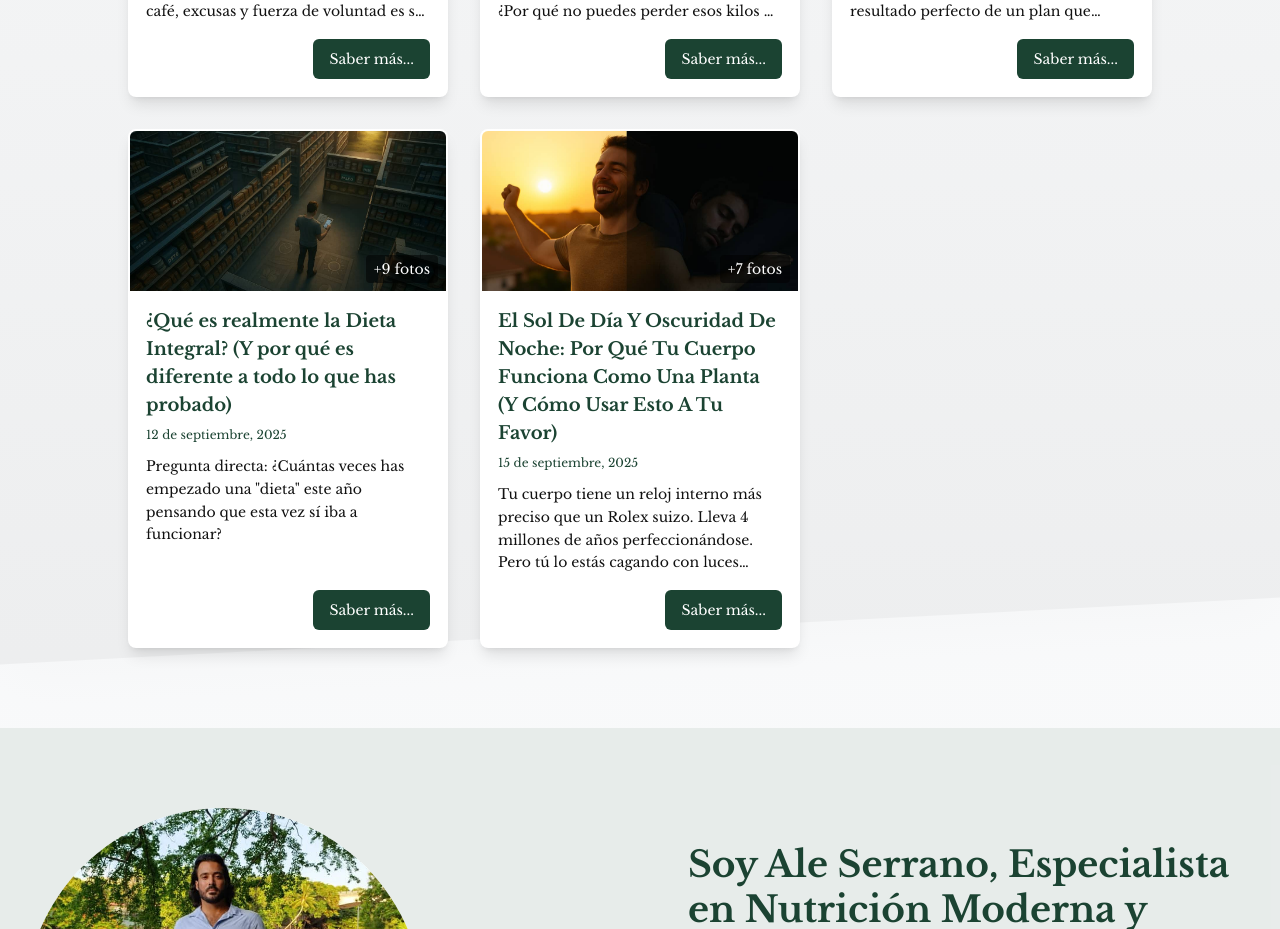
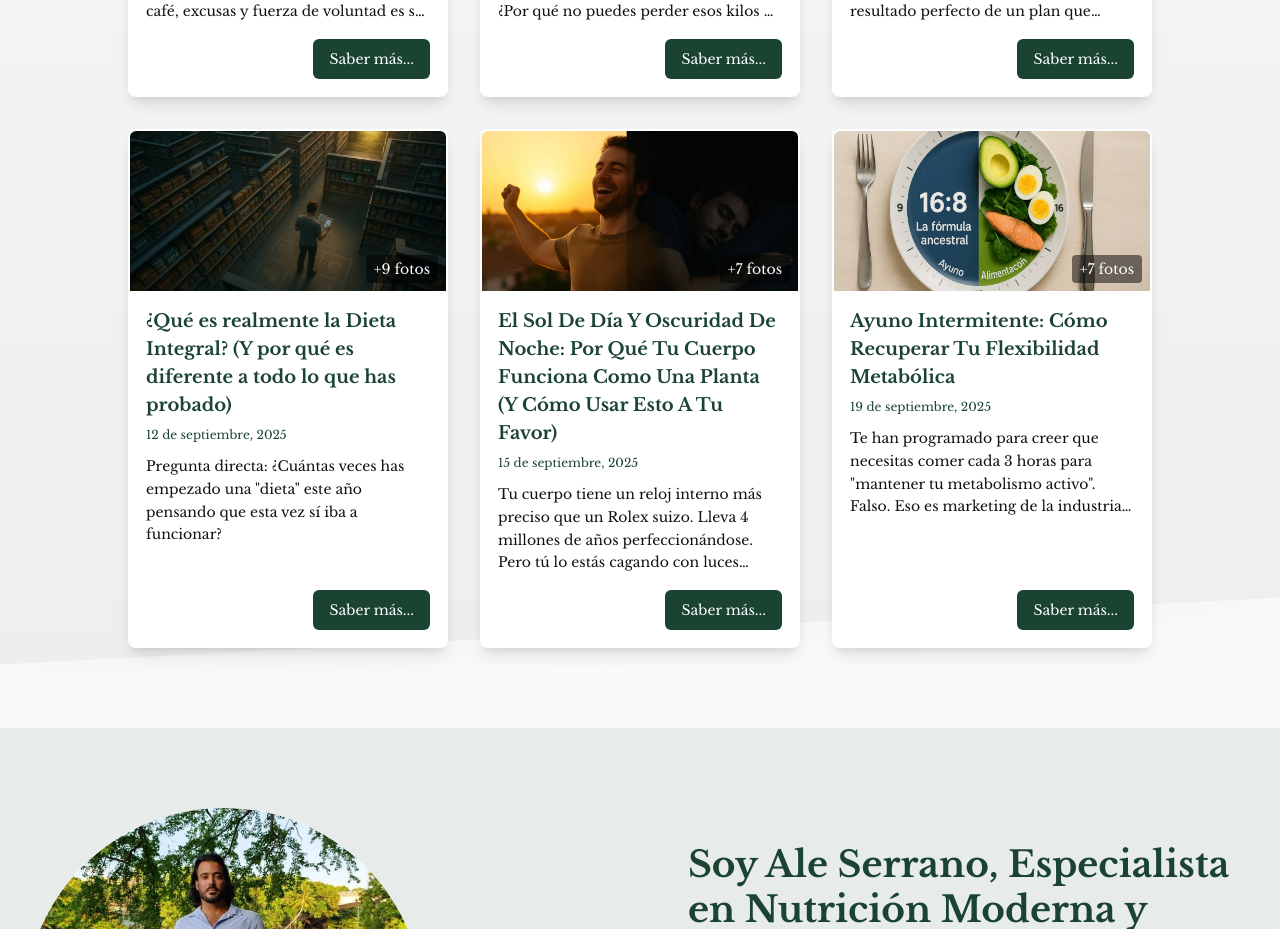
Before and after one commit to AlbeD3v/Dieta-Integral, a Next.js app: page / in a window 1280 px wide. Shown: the part 1522-2451 px from the top of the page. Built offline with nearby package versions, Linux system fonts and the light colour scheme.

Commit message:
articulo 6.2

```diff
--- /dev/null
+++ b/src/data/articles/article6.ts
@@ -0,0 +1,176 @@
+import { ArticleFull } from '@/data/types';
+
+export const article6: ArticleFull = {
+  id: 6,
+  slug: '6',
+  title: 'Ayuno Intermitente: Cómo Recuperar Tu Flexibilidad Metabólica',
+  summary: 'Te han programado para creer que necesitas comer cada 3 horas para "mantener tu metabolismo activo". Falso. Eso es marketing de la industria alimentaria disfrazado de ciencia',
+  images: [
+    '/articulos/articulo6/articulo6_1.jpg',
+    '/articulos/articulo6/articulo6_2.jpg',
+    '/articulos/articulo6/articulo6_3.jpg',
+    '/articulos/articulo6/articulo6_4.jpg',
+    '/articulos/articulo6/articulo6_5.jpg',
+    '/articulos/articulo6/articulo6_6.jpg',
+    '/articulos/articulo6/articulo6_7.jpg',
+    '/articulos/articulo6/articulo6_8.jpg'
+  ],
+  articleUrl: '/articulos/6',
+  publicationDate: '19 de septiembre, 2025',
+  content:`# Ayuno Intermitente: Cómo Recuperar Tu Flexibilidad Metabólica
+
+## La Mentira Más Grande que Te Vendieron Sobre el Metabolismo [Img:1]
+
+Te han programado para creer que necesitas comer cada 3 horas para "mantener tu metabolismo activo". Falso. Eso es marketing de la industria alimentaria disfrazado de ciencia.
+
+Tu cuerpo tiene dos sistemas energéticos, como dos calderas en tu casa:
+*- Caldera de azúcar:* 400-500 gramos de glucógeno = aproximadamente 2,000 calorías
+
+*- Caldera de grasa:* Incluso las personas delgadas almacenan 40,000-100,000 calorías en grasa
+
+El problema es que llevas años usando solo la primera. La segunda está ahí, esperando, pero nunca le das la oportunidad de encenderse porque comes constantemente.
+
+## Por Qué Tu Cuerpo Necesita Períodos Sin Comida [Img:2]
+
+Cuando comes, tu insulina sube y activa el modo "almacenamiento". Cuando ayunas, la insulina baja y activa el modo "uso de reservas". *Tu cuerpo solo puede estar en uno de estos dos estados.*
+
+Durante el ayuno suceden cosas increíbles:
+- Se activa *la autofagia* (tu sistema de limpieza celular)
+- Mejora la *sensibilidad* a la insulina
+- Se eleva *el glucagón* (hormona que libera grasa almacenada)
+- Aumenta *la hormona de crecimiento*
+
+> Esto no es teoría: en un ensayo de ventana temprana 6 h sin perder peso, los hombres con prediabetes mejoraron la sensibilidad a la insulina, la presión arterial y el estrés oxidativo.
+https://pubmed.ncbi.nlm.nih.gov/29754952/  https://pmc.ncbi.nlm.nih.gov/articles/PMC5990470/
+
+> Este “cambio metabólico” de glucosa a cetonas y la autofagia están ampliamente descritos en revisiones clínicas recientes.
+https://pubmed.ncbi.nlm.nih.gov/31881139/  https://www.polyu.edu.hk/cbs/rclcn/images/cdl_articles/D/de_Cabo__Mattson._2019.pdf
+
+Esto no es teoría. Durante millones de años, tus antepasados ayunaron naturalmente. No había supermercados abiertos 24/7 ni snacks a cada hora.
+
+## Los Verdaderos Beneficios del Ayuno Intermitente [Img:3]
+
+Olvídate de las promesas mágicas. Esto es lo que realmente sucede cuando implementas ayuno intermitente correctamente:
+
+*Beneficios metabólicos comprobados:*
+- Pérdida de grasa corporal
+- Reducción de niveles de insulina
+- Mejora del control glucémico
+- Disminución de la presión arterial
+> Con OMAD isocalórico, se observaron ↓triglicéridos y ↑HDL, con ↑LDL como efecto a vigilar; además, se redujo la grasa corporal.
+https://pmc.ncbi.nlm.nih.gov/articles/PMC2645638/
+
+> Otros datos muestran que 1 comida/día puede empeorar la glucemia matinal/OGTT, por lo que el timing es clave.
+https://pmc.ncbi.nlm.nih.gov/articles/PMC2121099/
+
+> El Alternate-Day Fasting (ADF) es eficaz para perder peso y mejorar marcadores cardiometabólicos, con resultados comparables (y a veces superiores) a la restricción diaria.
+https://pmc.ncbi.nlm.nih.gov/articles/PMC5043510/  https://pmc.ncbi.nlm.nih.gov/articles/PMC5680777/
+
+*Beneficios neurológicos:*
+- Mayor claridad mental y concentración
+- Aumento del **BDNF** (factor neurotrófico)
+- Elevación del estado de ánimo
+- Mejor función cognitiva
+
+*Beneficios celulares:*
+- Activación de la autofagia
+- Reducción de la inflamación
+- Fortalecimiento del sistema inmune
+- Mejora de la salud intestinal
+
+## Cómo Implementar el Ayuno Intermitente Paso a Paso [Img:4]
+
+No te lances a hacer ayunos de 24 horas desde el primer día. Tu cuerpo necesita reaprender cómo usar sus reservas de grasa.
+
+> Si prefieres un enfoque moderado (tipo 5:2), hay ensayos que muestran pérdida de peso y sensibilidad a insulina comparables a la restricción diaria, con buena adherencia.
+https://pmc.ncbi.nlm.nih.gov/articles/PMC5857384/  https://pmc.ncbi.nlm.nih.gov/articles/PMC8598045/
+
+*Protocolo de Adaptación Progresiva:*
+*Semana 1 - Ayuno 12/12:*
+- Cena a las 8:00 PM
+- Desayuna a las 8:00 AM del día siguiente
+- Solo agua, té verde o café negro durante el ayuno
+
+*Semana 2 - Ayuno 16/8:*
+- Cena a las 8:00 PM
+- Primera comida a las 12:00 PM
+- Ventana de alimentación: 8 horas
+
+*Semana 3 - Ayuno 18/6:*
+- Extiende el ayuno según tu tolerancia
+- Ventana de alimentación: 6 horas
+- Evalúa cómo responde tu cuerpo
+
+## Qué Puedes y No Puedes Consumir Durante el Ayuno [Img:5]
+
+*PERMITIDO durante el ayuno:*
+- Agua (la base de todo)
+- Té verde, té de menta, infusiones sin azúcar
+- Café negro (sin leche ni edulcorantes)
+- Agua con limón o vinagre de manzana
+- Sal marina para electrolitos
+
+*PROHIBIDO durante el ayuno:*
+- Cualquier alimento sólido
+- Jugos (incluso verdes)
+- Refrescos de dieta
+- Leche o cremas
+- Edulcorantes artificiales
+
+La regla es simple: si aporta calorías o puede elevar tu insulina, no lo consumas durante el ayuno.
+
+## Cómo Romper el Ayuno Correctamente [Img:6]
+
+Aquí es donde la mayoría falla. Pasas 16 horas sin comer y luego te atacas una pizza. Estás saboteando todo el proceso.
+
+*Protocolo para romper el ayuno:*
+*20 minutos antes de comer:*
+- Agua con limón y sal
+- Té verde con canela (opcional)
+
+*Primera ingesta:*
+- Proteína magra: pollo, pavo, pescado blanco, huevos
+- Añade sal para reponer electrolitos
+- Evita grasas y carbohidratos en esta primera comida
+
+*30 minutos después:*
+- Ahora sí, comida completa con grasas saludables y vegetales
+
+¿Por qué este protocolo? Tu cuerpo está en estado de alta sensibilidad a la insulina. La proteína magra aprovecha esto sin generar picos excesivos.
+
+> En modelos animales, el IF ↑variabilidad de la FC, ↓presión arterial y preserva la función miocárdica, lo que subraya la importancia de romper el ayuno sin picos bruscos.
+https://pubmed.ncbi.nlm.nih.gov/16581971/  https://pubmed.ncbi.nlm.nih.gov/30824397/  https://pmc.ncbi.nlm.nih.gov/articles/PMC6173345/
+
+## Errores Comunes que Sabotean tu Progreso [Img:7]
+
+*Error #1: Romper el ayuno con grasa + carbohidratos*
+Combinar grasa con carbohidratos cuando tu insulina está sensible = almacenamiento directo de grasa (Nos referimos sobre todo a comida ultraprocesada)
+
+*Error #2: Pensar que el hambre es emergencia*
+El hambre emocional llega rápido y busca azúcar. El hambre real llega gradual y cualquier alimento te sirve.
+
+*Error #3: No hidratarse adecuadamente*
+30-50ml de agua por kilo de peso. Por cada 500ml, añade 1.5-2g de sal marina.
+
+*Error #4: Hacer ayunos extremos sin adaptación*
+Tu cuerpo necesita tiempo para crear las enzimas que metabolizan grasa. No tengas prisa.
+
+## Cuándo Vas a Notar los Cambios Reales [Img:8]
+
+*Días 2-4:*
+Tu cuerpo empieza a recordar cómo usar grasa como combustible. Puede que sientas ligera fatiga mientras se adapta.
+
+*Semana 2:*
+Energía más estable durante el día. Se acabaron los bajones.
+
+*Semana 3:*
+Empiezas a distinguir entre hambre real y emocional. Tu mente se vuelve más clara.
+
+*Mes 1:*
+Flexibilidad metabólica restaurada. Puedes estar horas sin comer sin sentirte débil.
+
+*La realidad es esta:* No estás pasando hambre cuando ayunas. Estás enseñándole a tu cuerpo cómo acceder a las decenas de miles de calorías que lleva años ignorando.
+
+El ayuno intermitente no es una dieta de moda. Es volver a comer como el ser humano comió durante el 99% de su historia evolutiva. Tu cuerpo sabe cómo hacerlo, solo necesitas darle la oportunidad.
+`
+};
--- a/src/data/articles/index.ts
+++ b/src/data/articles/index.ts
@@ -4,6 +4,7 @@ import { article2 } from '@/data/articles/article2';
 import { article3 } from '@/data/articles/article3';
 import { article4 } from '@/data/articles/article4';
 import { article5 } from '@/data/articles/article5';
+import { article6 } from '@/data/articles/article6';
 
 const articlesData: Record<string, ArticleFull> = {
   [article1.slug]: article1,
@@ -11,6 +12,7 @@ const articlesData: Record<string, ArticleFull> = {
   [article3.slug]: article3,
   [article4.slug]: article4,
   [article5.slug]: article5,
+  [article6.slug]: article6,
 };
 
 export const getArticlesList = (): ArticleBase[] => {
```
